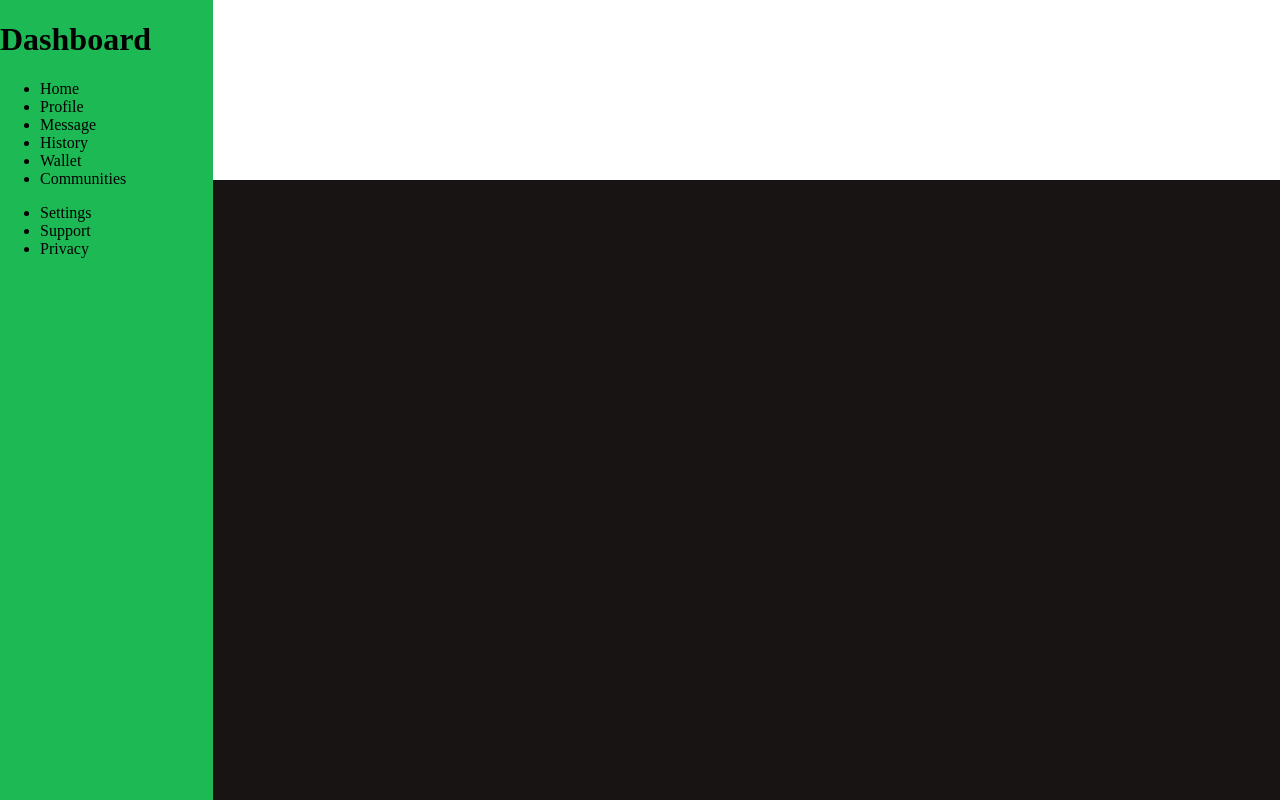
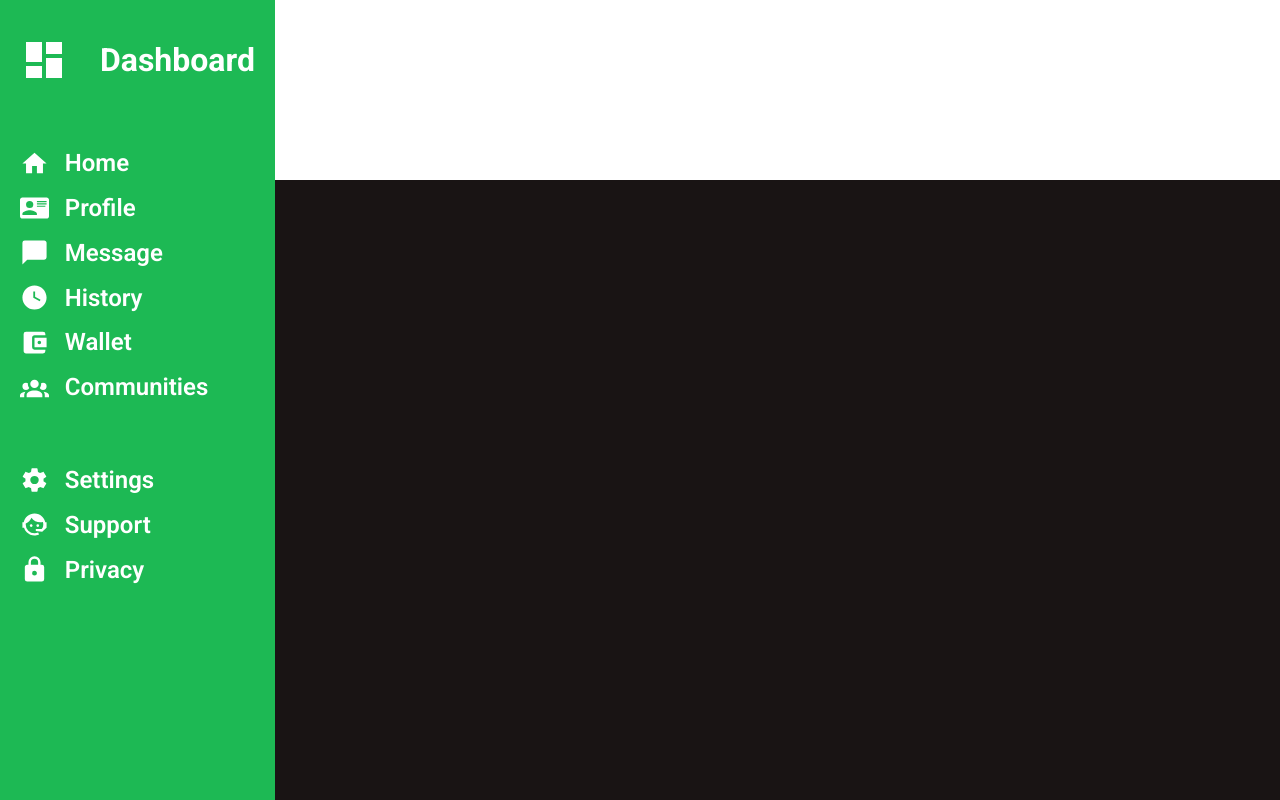
Before and after one commit to MinimiseOCE/crypto-dashboard, a plain HTML site: page index.html in a window 1280 px wide. Drawn offline with Linux system fonts and the light colour scheme.

Commit message:
Setup sidebar css

```diff
--- a/index.html
+++ b/index.html
@@ -9,19 +9,19 @@
 <body>
     <div class="header"></div>
     <div class="sidebar">
-        <h1>Dashboard</h1>
+        <div id="title"> <img src="icons/dashboard.svg"> <h1>Dashboard</h1></div>
         <ul class="side-items">
-            <li>Home</li>
-            <li>Profile</li>
-            <li>Message</li>
-            <li>History</li>
-            <li>Wallet</li>
-            <li>Communities</li>
+            <li><img src="icons/home.svg" class="sideIcons">Home</li>
+            <li><img src="icons/account.svg" class="sideIcons">Profile</li>
+            <li><img src="icons/message.svg" class="sideIcons">Message</li>
+            <li><img src="icons/history.svg" class="sideIcons">History</li>
+            <li><img src="icons/wallet.svg" class="sideIcons">Wallet</li>
+            <li><img src="icons/community.svg" class="sideIcons">Communities</li>
         </ul>
         <ul class="side-items">
-            <li>Settings</li>
-            <li>Support</li>
-            <li><img>Privacy</li>
+            <li><img src="icons/settings.svg" class="sideIcons">Settings</li>
+            <li><img src="icons/support.svg" class="sideIcons">Support</li>
+            <li><img src="icons/privacy.svg" class="sideIcons">Privacy</li>
         </ul>
     </div>
     <div class="main-content"></div>
--- a/style.css
+++ b/style.css
@@ -5,10 +5,21 @@
     --body-text: #B3B3B3;
 }
 
+@font-face {
+    font-family: Roboto;
+    src: url(fonts/Roboto-VariableFont_wdth\,wght.ttf);
+}
+
+* {
+    box-sizing: border-box;
+}
+
 body {
     margin: 0;
     height: 100vh;
     overflow: hidden; /* Prevents the whole window from scrolling */
+
+    font-family: Roboto;
 
     display: grid;
 
@@ -30,6 +41,11 @@ body {
 .sidebar {
     grid-area: sidebar;
     background-color: var(--primary-acent);
+    color: var(--secondary-acent);
+    padding: 20px;
+    display: flex;
+    flex-direction: column;
+    gap: 2rem;
 }
 
 .main-content {
@@ -37,3 +53,34 @@ body {
     background-color: var(--background-color);
     overflow-y: auto;
 }
+
+.sideIcons {
+    height: 1.8rem;
+    filter: invert(100%);
+}
+
+#title {
+    display: flex;
+    align-items: center;
+    gap: 2rem;
+}
+
+#title > img {
+    height: 3rem;
+    filter: invert(100%);
+}
+
+.side-items {
+    padding: 0;
+    display: flex;
+    flex-direction: column;
+    gap: 1rem;
+}
+
+.side-items > li {
+    display: flex;
+    align-items: center;
+    gap: 1rem;
+    font-size: 1.5rem;
+    font-weight: 600;
+}
```
Also changed, not shown: fonts/Roboto-VariableFont_wdth,wght.ttf (added), icons/dashboard.svg (added).
